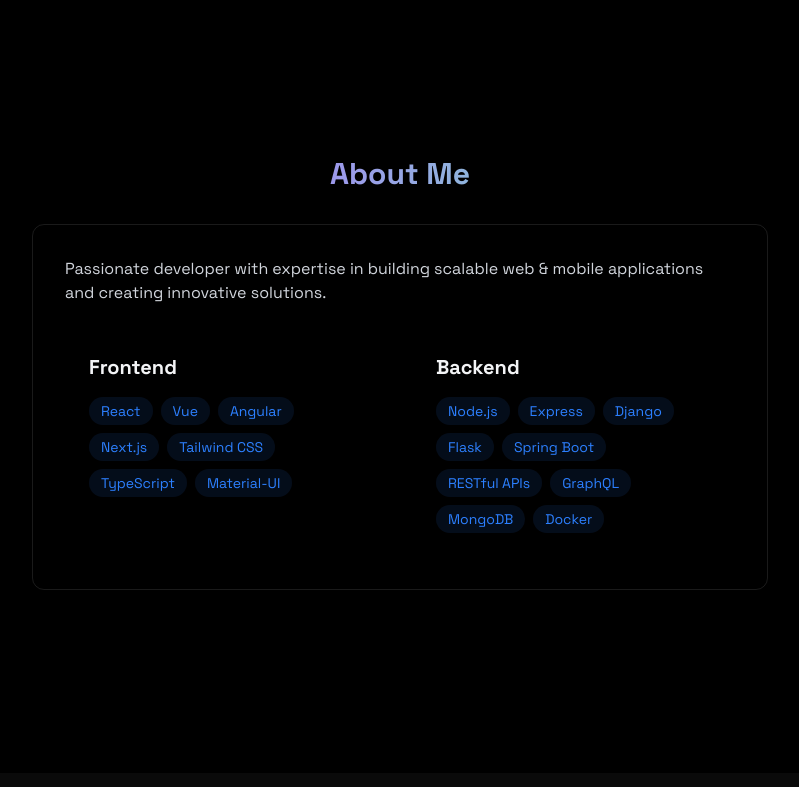
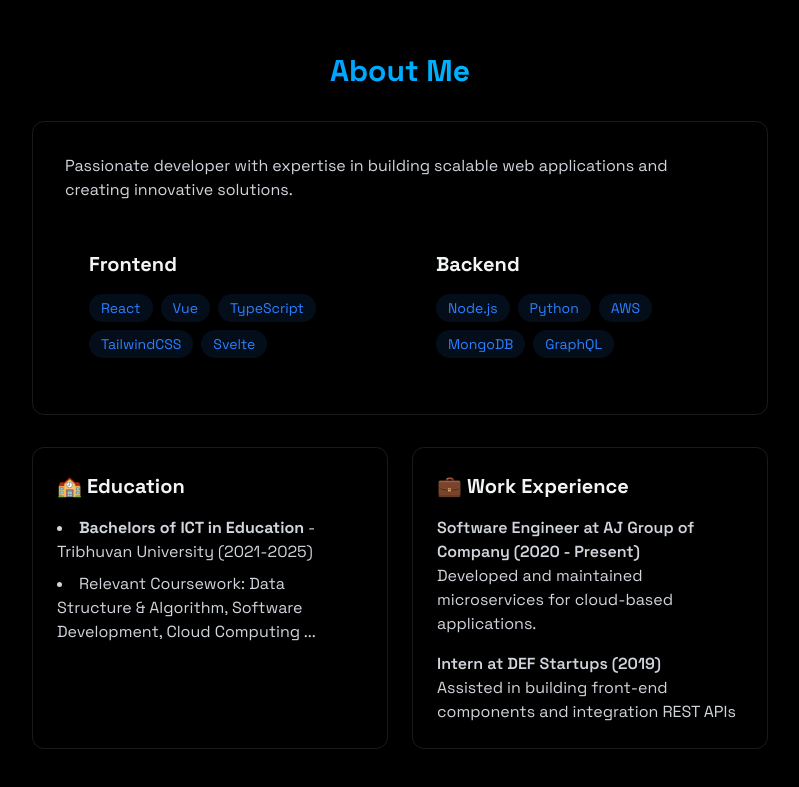
Before and after one commit to chirang56/chiran.me, a React (Vite) app: page / in a window 1280 px wide. Shown: the part 827-1614 px from the top of the page, without its empty margins (240-1039 px from the left). Built offline with nearby package versions, Linux system fonts and the light colour scheme.

Commit message:
feat: add education and work experience section in the about section

```diff
--- /dev/null
+++ b/src/components/RevealOnScroll.jsx
@@ -0,0 +1,26 @@
+import { useEffect, useRef } from "react";
+
+export const RevealOnScroll = ({ children }) => {
+  const ref = useRef(null);
+
+  useEffect(() => {
+    const observer = new IntersectionObserver(
+      ([entry]) => {
+        if (entry.isIntersecting) {
+          ref.current.classList.add("visible");
+        }
+      },
+      { threshold: 0.2, rootMargin: "0px 0px -50px 0px" }
+    );
+
+    if (ref.current) observer.observe(ref.current);
+
+    return () => observer.disconnect();
+  });
+
+  return (
+    <div ref={ref} className="reveal">
+      {children}
+    </div>
+  );
+};
--- a/src/components/sections/About.jsx
+++ b/src/components/sections/About.jsx
@@ -1,37 +1,53 @@
+import { RevealOnScroll } from "../RevealOnScroll";
+
 export const About = () => {
-
-  const frontendSkills = ["React", "Vue", "Angular", "Next.js", "Tailwind CSS", "TypeScript", "Material-UI"];
-
-  const backendSkills = ["Node.js", "Express", "Django", "Flask", "Spring Boot", "RESTful APIs", "GraphQL", "MongoDB", "Docker",];
+  const frontendSkills = ["React", "Vue", "TypeScript", "TailwindCSS", "Svelte",];
+    const backendSkills = ["Node.js", "Python", "AWS", "MongoDB", "GraphQL"];
 
   return (
-    <section id="about" className="min-h-screen flex items-center justify-center py-20">
-
+    <section
+      id="about"
+      className="min-h-screen flex items-center justify-center py-20"
+    >
+      <RevealOnScroll>
         <div className="max-w-3xl mx-auto px-4">
-        <h2 className="text-3xl font-bold mb-8 bg-gradient-to-r from-purple-500 to-emerald-300 bg-clip-text text-transparent text-center">
+          <h2 className="text-3xl font-bold mb-8 bg-gradient-to-r from-blue-500 to-cyan-400
+                bg-clip-text text-transparent text-center">
             {" "}
-          About Me </h2>
+            About Me
+          </h2>
 
           <div className="rounded-xl p-8 border-white/10 border hover:-translate-y-1 transition-all">
-            <p className="text-gray-300 mb-6"> Passionate developer with expertise in building scalable web & mobile applications and creating innovative solutions. </p>
+            <p className="text-gray-300 mb-6">
+              Passionate developer with expertise in building scalable web
+              applications and creating innovative solutions.
+            </p>
 
             <div className="grid grid-cols-1 md:grid-cols-2 gap-6">
-              <div className="rounded-xl p-6 hover:-translate-y-1 transiton-all">
+              <div className="rounded-xl p-6 hover:-translate-y-1 transition-all">
                 <h3 className="text-xl font-bold mb-4"> Frontend </h3>
                   <div className="flex flex-wrap gap-2">
                     {frontendSkills.map((tech, key) => (
-                    <span key={key} className="bg-blue-500/10 text-blue-500 px-3 py-1 rounded-full text-sm hover:bg-blue-500/20 hover:shadow-[0_2px_8px_rgba(59,130,246,0.2)] transition">
+                    <span
+                      key={key}
+                      className="bg-blue-500/10 text-blue-500 py-1 px-3 rounded-full text-sm hover:bg-blue-500/20
+                        hover:shadow-[0_2px_8px_rgba(59,130,246,0.2)] transition"
+                    >
                       {tech}
                     </span>
                     ))}
                   </div>
               </div>
 
-              <div className="rounded-xl p-6 hover:-translate-y-1 transiton-all">
+              <div className="rounded-xl p-6 hover:-translate-y-1 transition-all">
                 <h3 className="text-xl font-bold mb-4"> Backend </h3>
                 <div className="flex flex-wrap gap-2">
                   {backendSkills.map((tech, key) => (
-                    <span key={key} className="bg-blue-500/10 text-blue-500 px-3 py-1 rounded-full text-sm hover:bg-blue-500/20 hover:shadow-[0_2px_8px_rgba(59,130,246,0.2)] transition">
+                  <span
+                    key={key}
+                    className="bg-blue-500/10 text-blue-500 py-1 px-3 rounded-full text-sm hover:bg-blue-500/20
+                      hover:shadow-[0_2px_8px_rgba(59,130,2246,0.2)] transition"
+                  >
                     {tech}
                   </span>
                   ))}
@@ -40,7 +56,45 @@
             </div>
           </div>
 
+          <div className="grid grid-cols-1 md:grid-cols-2 gap-6 mt-8">
+            <div className="p-6 rounded-xl border-white/10 border hover:-translate-y-1 transition-all">
+              <h3 className="text-xl font-bold mb-4"> 🏫 Education </h3>
+                <ul className="list-disc list-inside text-gray-300 space-y-2">
+                <li>
+                    <strong> Bachelors of ICT in Education </strong> - Tribhuvan University (2021-2025)
+                </li>
+                <li>
+                  Relevant Coursework: Data Structure & Algorithm, Software Development, Cloud
+                  Computing ...
+                </li>
+              </ul>
             </div>
+
+            <div className="p-6 rounded-xl border-white/10 border hover:-translate-y-1 transition-all">
+              <h3 className="text-xl font-bold mb-4"> 💼 Work Experience </h3>
+              <div className="space-y-4 text-gray-300">
+                <div>
+                  <h4 className="font-semibold">
+                    {" "}Software Engineer at AJ Group of Company (2020 - Present){" "}
+                  </h4>
+                  <p>
+                    Developed and maintained microservices for cloud-based applications.
+                  </p>
+                </div>
+
+                <div>
+                  <h4 className="font-semibold">
+                    {" "}Intern at DEF Startups (2019){" "}
+                  </h4>
+                  <p>
+                    Assisted in building front-end components and integration REST APIs
+                  </p>
+                </div>
+              </div>
+            </div>
+          </div>
+        </div>
+      </RevealOnScroll>
     </section>
   );
 };
```
Lines whose indentation alone changed are shown as unchanged.
